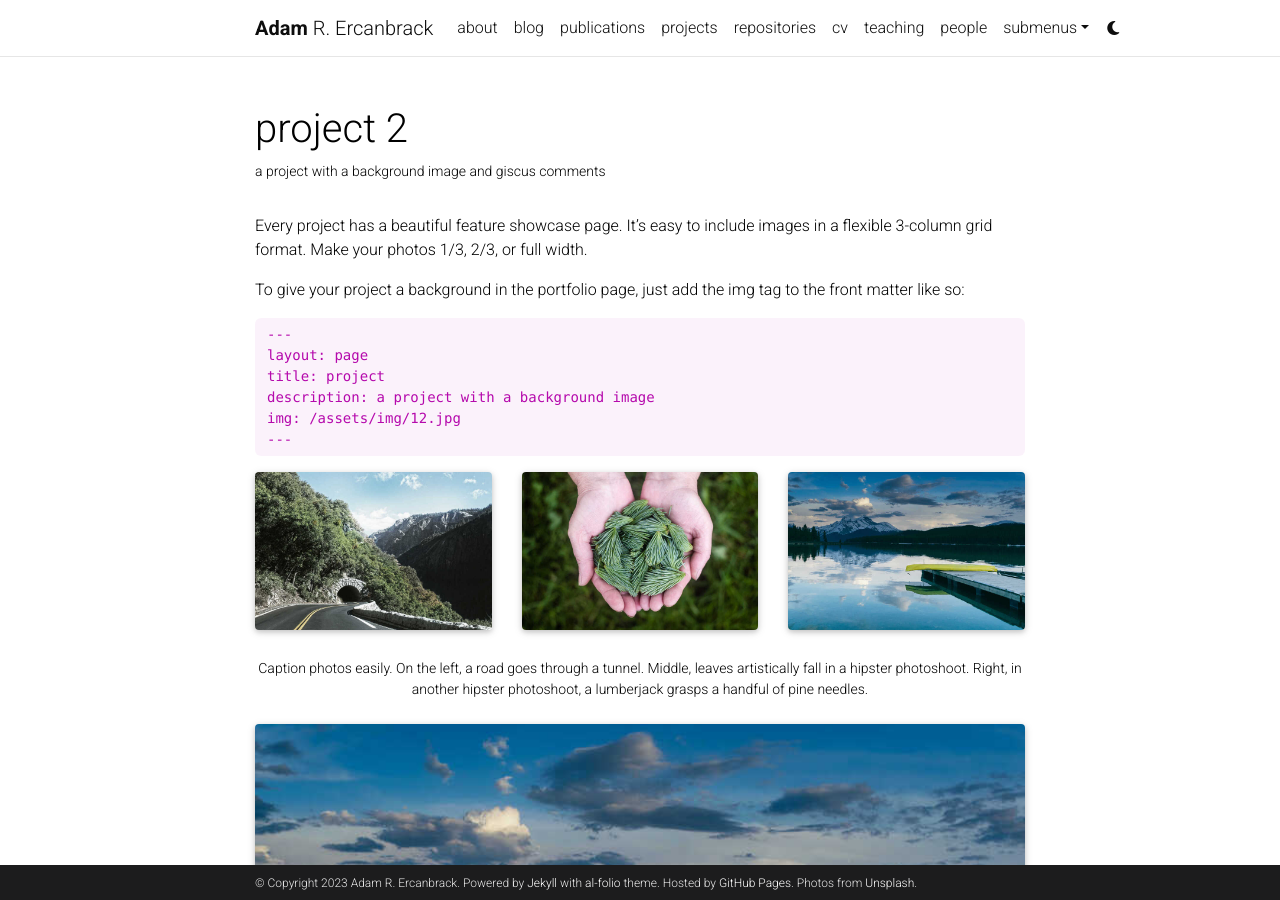
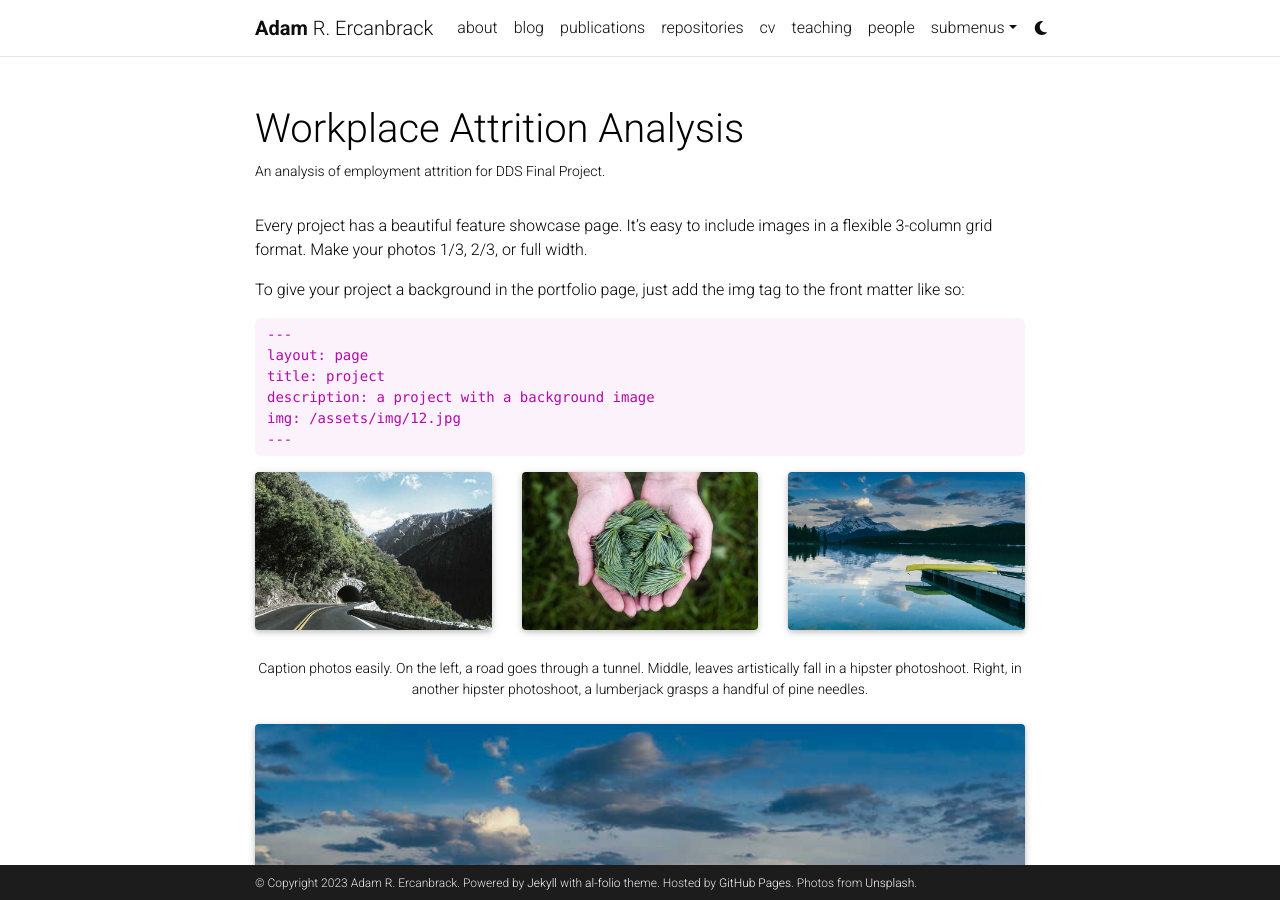
Before and after one commit to Weiprecht/Weiprecht.github.io.jekyll, a Jekyll site: the page built from _projects/2_project.md, in a window 1280 px wide and 900 px high. Built offline with Jekyll 4.4.1, drawn with Linux system fonts in a browser that asks for light colours; full-size pictures stand in for the smaller copies a plugin makes; comment, search, counter and statistics services are not loaded; a style sheet for code colours, icons or effects is not loaded.

Commit message:
new page

```diff
--- a/_projects/2_project.md
+++ b/_projects/2_project.md
@@ -1,10 +1,10 @@
 ---
 layout: page
-title: project 2
-description: a project with a background image and giscus comments
-img: assets/img/3.jpg
+title: Workplace Attrition Analysis
+description: An analysis of employment attrition for DDS Final Project.
+img: assets/img/Attrition.intro.jpg
 importance: 2
-category: work
+category: SMU Projects
 giscus_comments: true
 ---
 
```
Also changed, not shown: _pages/projects.md (+2 -2 lines), _projects/1_project.md (+2 -2 lines), assets/img/Attrition.intro.jpg (added).
